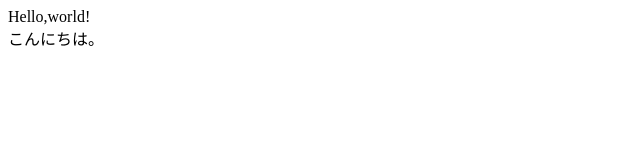
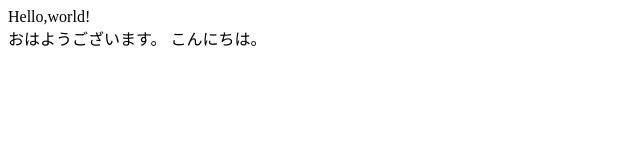
Before and after one commit to Wild-F1re/rensyuu, a plain HTML site: page index.html in a window 1280 px wide. Shown: the whole page, without its empty margins (0-640 px from the left). Drawn offline with Linux system fonts and the light colour scheme.

Commit message:
branchの練習

```diff
--- a/index.html
+++ b/index.html
@@ -14,6 +14,7 @@
 
 
         <footer>
+            おはようございます。
             こんにちは。
         </footer>
     </body>
```
